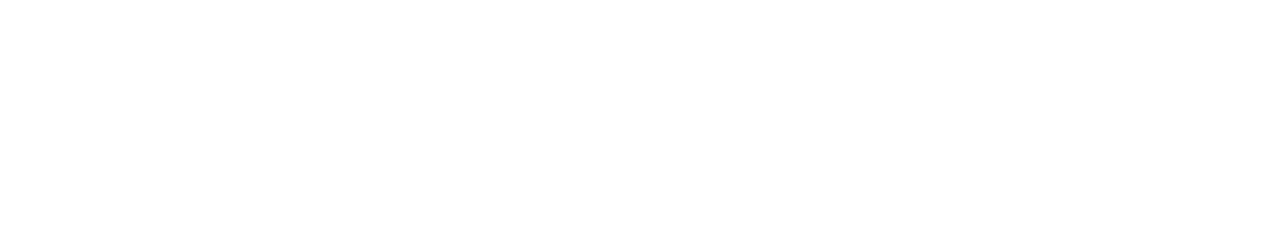
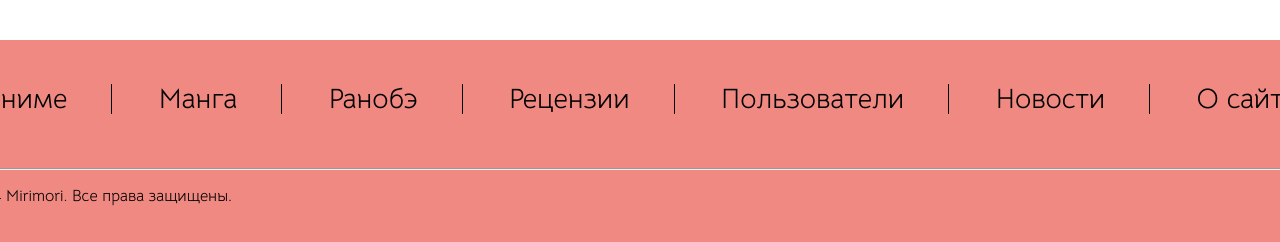
Before and after one commit to Skvidos/mirimori, a React (Create React App) app in the folder frontend/: page / in a window 1280 px wide. Shown: the part 510-752 px from the top of the page. Built offline with nearby package versions, Linux system fonts and the light colour scheme; no server answers.

Commit message:
Footer add

```diff
--- /dev/null
+++ b/frontend/src/components/footer.jsx
@@ -0,0 +1,19 @@
+import React from "react";
+import "../styles/footer.css";
+import NavBar from "./navBar";
+
+function Footer() {
+  return (
+    <footer className="App-Footer">
+      <div className="Web-border">
+        <NavBar />
+        <hr className="Footer-separator" />
+        <div className="Footer-content">
+          <p>© 2024 Mirimori. Все права защищены.</p>
+        </div>
+      </div>
+    </footer>
+  );
+}
+
+export default Footer;
--- a/frontend/src/pages/main.jsx
+++ b/frontend/src/pages/main.jsx
@@ -1,6 +1,7 @@
 import React, { useEffect } from "react";
 import "../styles/main.css";
 import Header from "../components/header";
+import Footer from "../components/footer";
 import NavBar from "../components/navBar";
 import Slider from "../components/slider";
 import PostNews from "../components/postNews";
@@ -65,6 +66,7 @@
           </div>
         </div>
       </div>
+      <Footer />
     </div>
   );
 }
--- /dev/null
+++ b/frontend/src/styles/footer.css
@@ -0,0 +1,8 @@
+.App-Footer {
+  width: 100%;
+  height: 320px;
+  background-color: #F08982;
+  display: flex;
+  justify-content: center;
+  padding: 30px 0 25px;
+}
```
